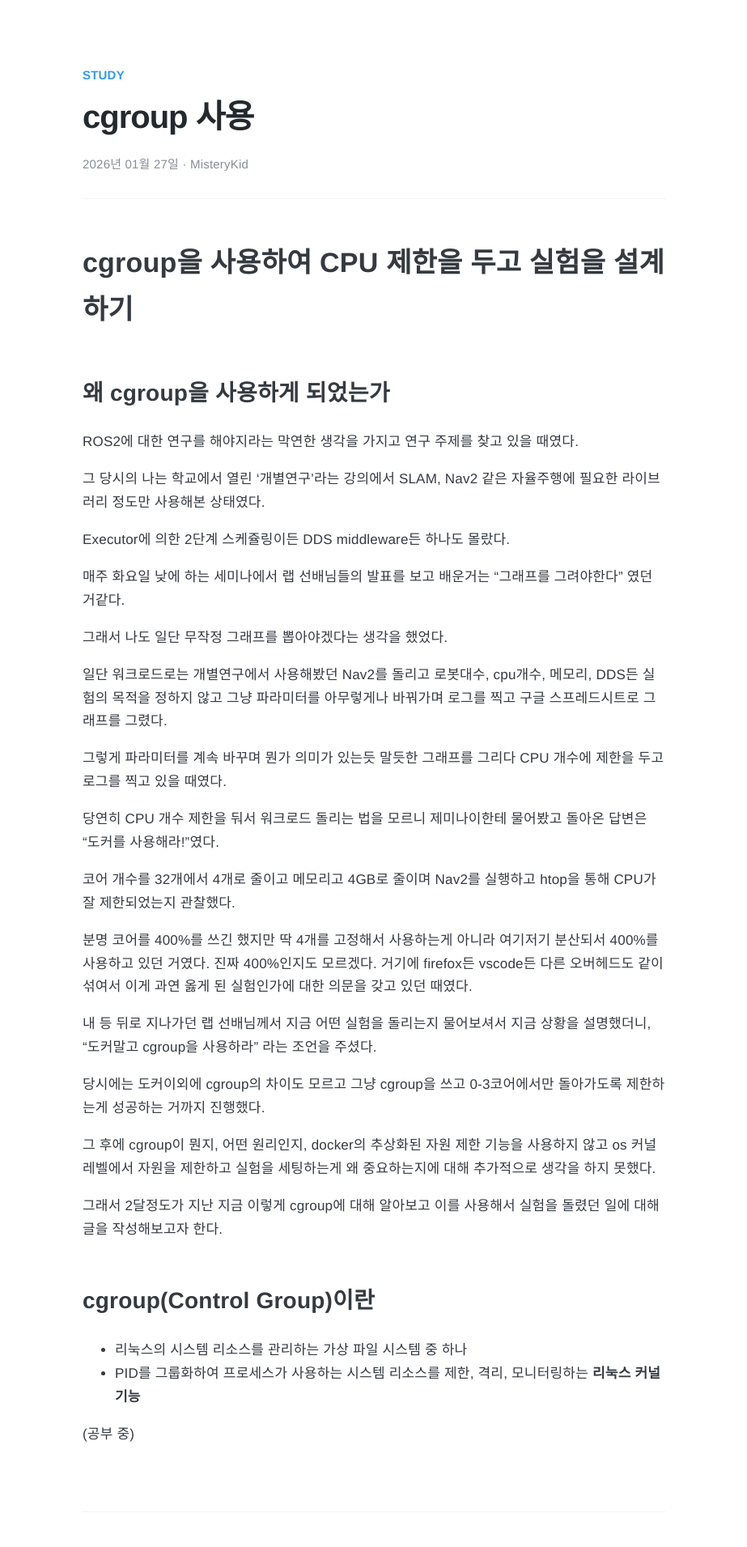
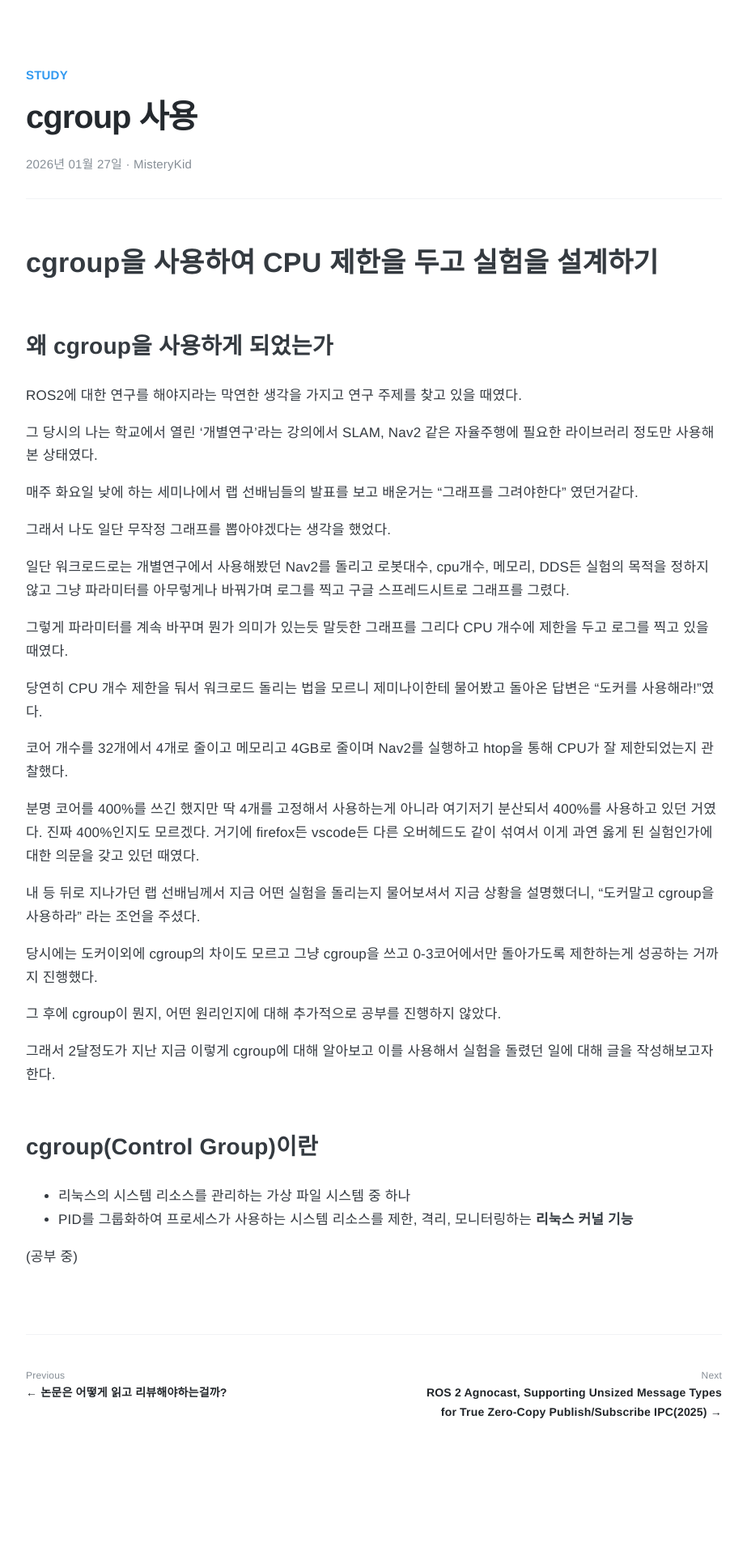
Before and after one commit to MisteryKid/MisteryKid.github.io, a Jekyll site: the page built from _posts/Study/2026-01-27-cgroup.md, in a window 1280 px wide. Shown: the top 1911 px of the page at 81% size, without its empty margins (178-1101 px from the left). Built offline with Jekyll 4.4.1, drawn with Linux system fonts in a browser that asks for light colours.

Commit message:
update post design

```diff
--- a/_layouts/post.html
+++ b/_layouts/post.html
@@ -104,7 +104,7 @@ table tbody tr:last-of-type td {
         /* --- 2. 본문 영역 --- */
         .post-container {
             width: 100%;
-            max-width: 760px;
+            max-width: 900px;
             padding: 80px 20px 120px 20px;
             box-sizing: border-box;
             flex-shrink: 0;
@@ -164,7 +164,7 @@ table tbody tr:last-of-type td {
         /* --- 2. 본문 및 이미지 넘침 방지 --- */
         .post-container {
             width: 100%;
-            max-width: 760px;
+            max-width: 900px;
             padding: 80px 20px 120px 20px;
             box-sizing: border-box;
             flex-shrink: 0;
--- a/_posts/Study/2026-01-27-cgroup.md
+++ b/_posts/Study/2026-01-27-cgroup.md
@@ -13,8 +13,6 @@ layout: post
 ROS2에 대한 연구를 해야지라는 막연한 생각을 가지고 연구 주제를 찾고 있을 때였다.
 
 그 당시의 나는 학교에서 열린 '개별연구'라는 강의에서 SLAM, Nav2 같은 자율주행에 필요한 라이브러리 정도만 사용해본 상태였다.
-
-Executor에 의한 2단계 스케쥴링이든 DDS middleware든 하나도 몰랐다.
 
 매주 화요일 낮에 하는 세미나에서 랩 선배님들의 발표를 보고 배운거는 "그래프를 그려야한다" 였던거같다.
 
@@ -34,7 +32,7 @@ Executor에 의한 2단계 스케쥴링이든 DDS middleware든 하나도 몰랐
 
 당시에는 도커이외에 cgroup의 차이도 모르고 그냥 cgroup을 쓰고 0-3코어에서만 돌아가도록 제한하는게 성공하는 거까지 진행했다.
 
-그 후에 cgroup이 뭔지, 어떤 원리인지, docker의 추상화된 자원 제한 기능을 사용하지 않고 os 커널 레벨에서 자원을 제한하고 실험을 세팅하는게 왜 중요하는지에 대해 추가적으로 생각을 하지 못했다.
+그 후에 cgroup이 뭔지, 어떤 원리인지에 대해 추가적으로 공부를 진행하지 않았다.
 
 그래서 2달정도가 지난 지금 이렇게 cgroup에 대해 알아보고 이를 사용해서 실험을 돌렸던 일에 대해 글을 작성해보고자 한다.
 
```
